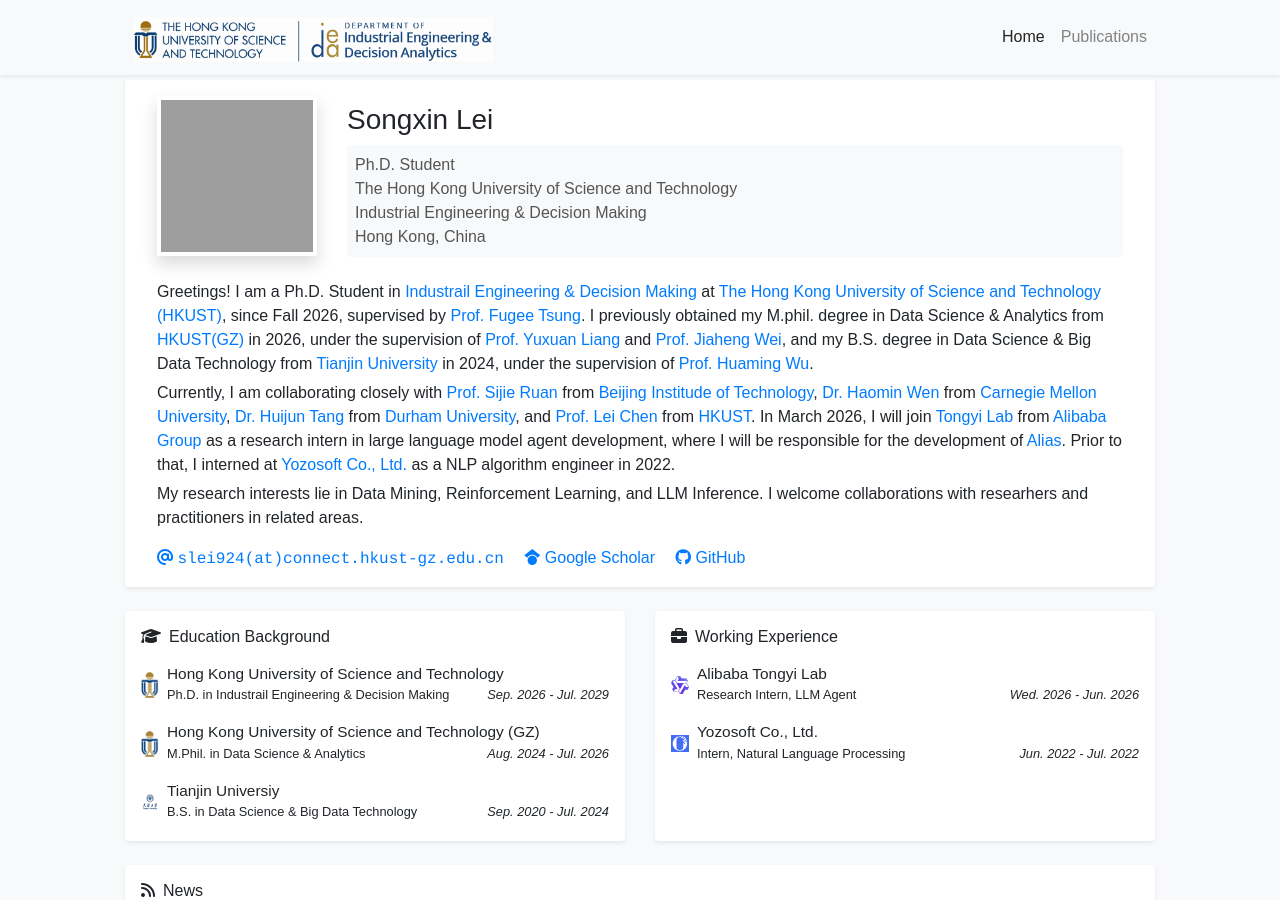
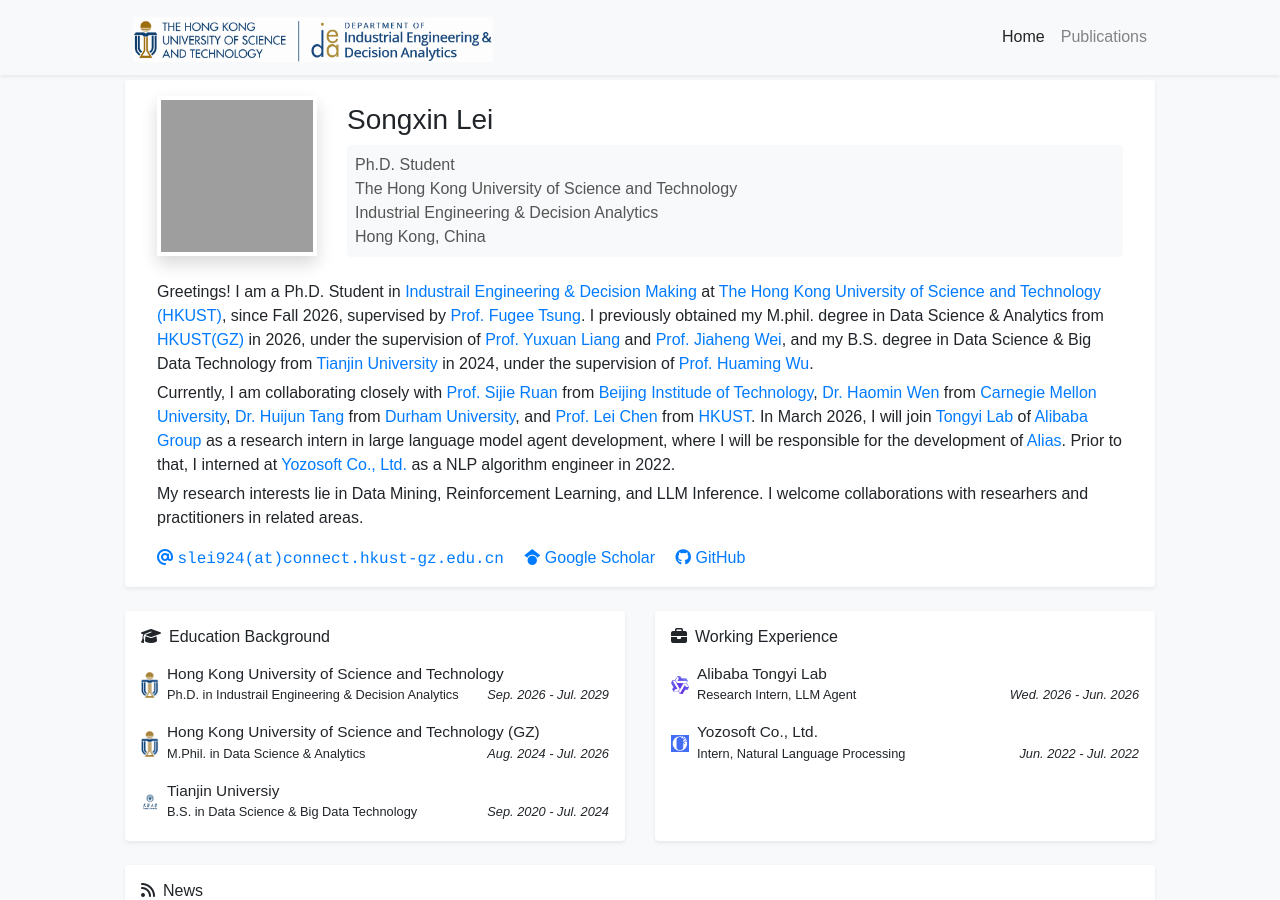
Before and after one commit to thunderlrr/songxinlei.github.io, a Jekyll site: the page built from index.html, in a window 1280 px wide and 900 px high. Built offline with Jekyll 4.4.1, drawn with Linux system fonts in a browser that asks for light colours; a style sheet for code colours, icons or effects is not loaded; grey boxes are pictures that could not be loaded.

Commit message:
Correct position title from Decision Making to Analytics

```diff
--- a/_data/profile.yml
+++ b/_data/profile.yml
@@ -3,7 +3,7 @@
 navbar_name: "Data Science & Analytics"
 
 positions:
-- name: 'Ph.D. Student | The Hong Kong University of Science and Technology | Industrial Engineering & Decision Making | Hong Kong, China '
+- name: 'Ph.D. Student | The Hong Kong University of Science and Technology | Industrial Engineering & Decision Analytics | Hong Kong, China '
 
 email: "slei924@connect.hkust-gz.edu.cn"
 # cv_link: link-to-your-cv-file
@@ -24,7 +24,7 @@
     Greetings! I am a Ph.D. Student in <a href="https://ieda.ust.hk/eng/index.php" target="_blank">Industrail Engineering & Decision Making</a> at <a href="https://hkust.edu.hk/" target="_blank">The Hong Kong University of Science and Technology (HKUST)</a>, since Fall 2026, supervised by <a href="https://www.ieda.ust.hk/dfaculty/tsung/" target="_blank">Prof. Fugee Tsung</a>. I previously obtained my M.phil. degree in Data Science & Analytics from  <a href="https://www.hkust-gz.edu.cn/zh/" target="_blank">HKUST(GZ)</a> in 2026, under the supervision of <a href="https://yuxuanliang.com/" target="_blank">Prof. Yuxuan Liang</a> and <a href="https://sites.google.com/ucsc.edu/jiahengwei" target="_blank">Prof. Jiaheng Wei</a>, and my B.S. degree in Data Science & Big Data Technology from <a href="https://www.tju.edu.cn/" target="_blank">Tianjin University</a> in 2024, under the supervision of <a href="https://cam.tju.edu.cn/homepage/wuhuaming/" target="_blank">Prof. Huaming Wu</a>.
   </p>
   <p style="margin-bottom: 5px;">
-    Currently, I am collaborating closely with <a href="http://www.sjruan.me/" target="_blank">Prof. Sijie Ruan</a> from <a href="https://www.bit.edu.cn/" target="_blank">Beijing Institude of Technology</a>, <a href="https://wenhaomin.github.io/" target="_blank">Dr. Haomin Wen</a> from <a href="https://www.cmu.edu/" target="_blank">Carnegie Mellon University</a>, <a href="https://www.durham.ac.uk/staff/huijun-tang/" target="_blank">Dr. Huijun Tang</a> from <a href="https://www.durham.ac.uk/" target="_blank">Durham University</a>, and <a href="https://cse.hkust.edu.hk/~leichen/" target="_blank">Prof. Lei Chen</a> from <a href="https://hkust.edu.hk/" target="_blank">HKUST</a>. In March 2026, I will join <a href="https://careers-tongyi.alibaba.com/?lang=zh" target="_blank">Tongyi Lab</a> from <a href="https://www.alibaba.com/" target="_blank">Alibaba Group</a> as a research intern in large language model agent development, where I will be responsible for the development of <a href="https://github.com/agentscope-ai/agentscope-samples/tree/main/alias" target="_blank">Alias</a>. Prior to that, I interned at <a href="https://www.yozosoft.com/" target="_blank">Yozosoft Co., Ltd.</a> as a NLP algorithm engineer in 2022.
+    Currently, I am collaborating closely with <a href="http://www.sjruan.me/" target="_blank">Prof. Sijie Ruan</a> from <a href="https://www.bit.edu.cn/" target="_blank">Beijing Institude of Technology</a>, <a href="https://wenhaomin.github.io/" target="_blank">Dr. Haomin Wen</a> from <a href="https://www.cmu.edu/" target="_blank">Carnegie Mellon University</a>, <a href="https://www.durham.ac.uk/staff/huijun-tang/" target="_blank">Dr. Huijun Tang</a> from <a href="https://www.durham.ac.uk/" target="_blank">Durham University</a>, and <a href="https://cse.hkust.edu.hk/~leichen/" target="_blank">Prof. Lei Chen</a> from <a href="https://hkust.edu.hk/" target="_blank">HKUST</a>. In March 2026, I will join <a href="https://careers-tongyi.alibaba.com/?lang=zh" target="_blank">Tongyi Lab</a> of <a href="https://www.alibaba.com/" target="_blank">Alibaba Group</a> as a research intern in large language model agent development, where I will be responsible for the development of <a href="https://github.com/agentscope-ai/agentscope-samples/tree/main/alias" target="_blank">Alias</a>. Prior to that, I interned at <a href="https://www.yozosoft.com/" target="_blank">Yozosoft Co., Ltd.</a> as a NLP algorithm engineer in 2022.
   </p>
   <p style="margin-bottom: 5px;">
     My research interests lie in Data Mining, Reinforcement Learning, and LLM Inference. I welcome collaborations with researhers and practitioners in related areas.
@@ -37,7 +37,7 @@
 education:
 - name: Hong Kong University of Science and Technology
   logo: /assets/images/badges/HKUST_GZ.png
-  position: Ph.D. in Industrail Engineering & Decision Making
+  position: Ph.D. in Industrail Engineering & Decision Analytics
   date: Sep. 2026 - Jul. 2029
 - name: Hong Kong University of Science and Technology (GZ)
   logo: /assets/images/badges/HKUST_GZ.png
```
